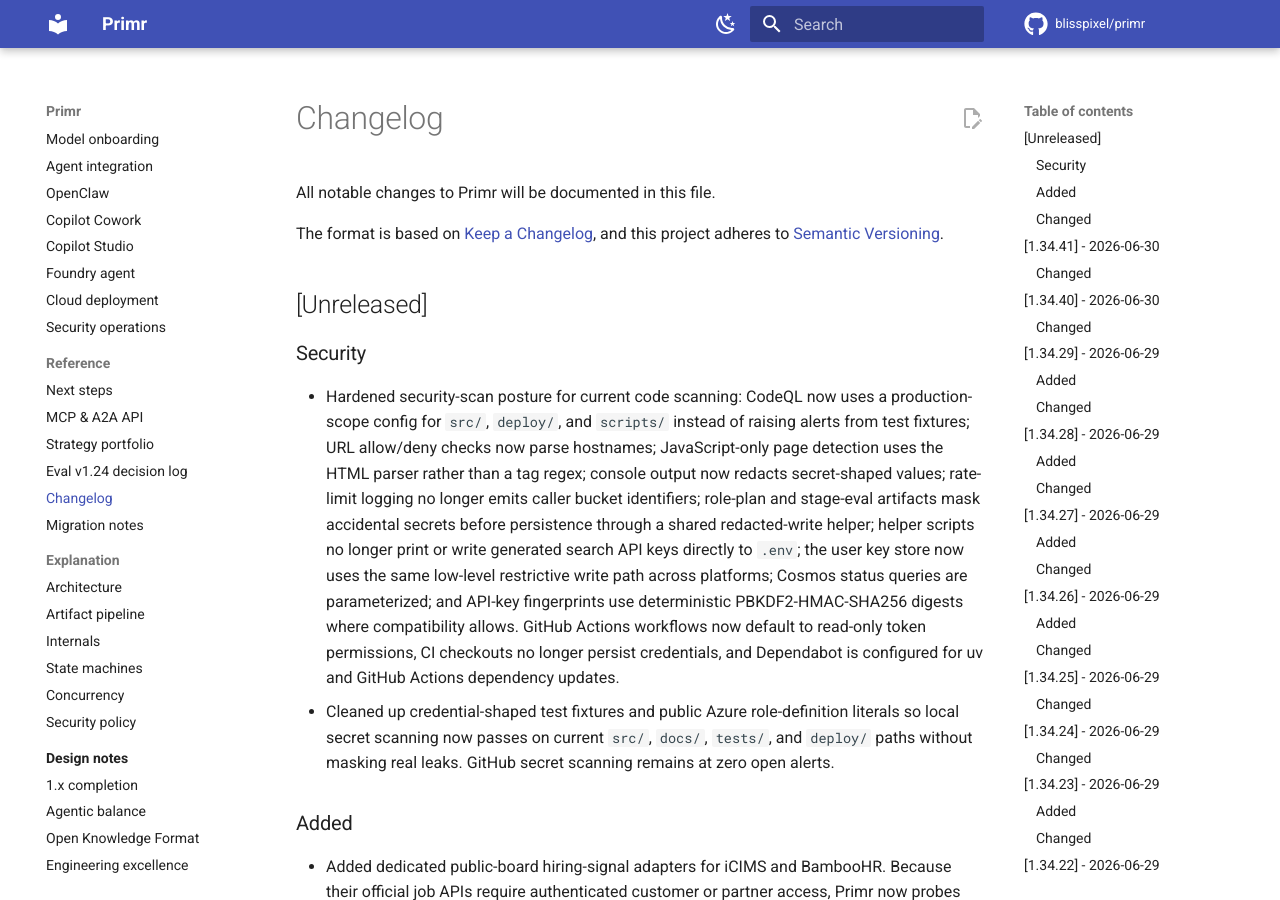
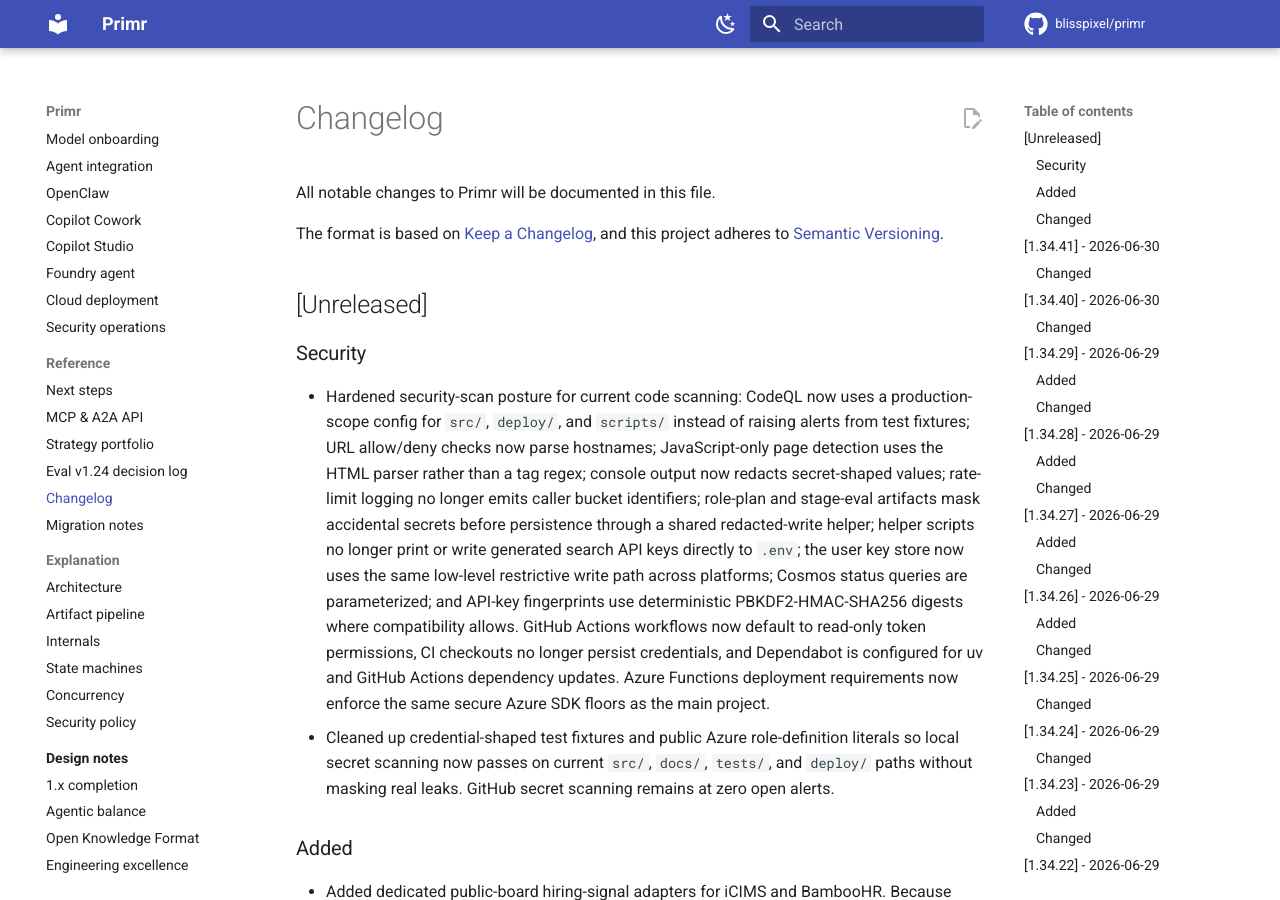
Before and after one commit to blisspixel/primr, an MkDocs documentation site: the page built from docs/CHANGELOG.md, in a window 1280 px wide and 900 px high. Built offline with MkDocs 1.6.1 and Material for MkDocs 9.7.7, drawn with Linux system fonts in a browser that asks for light colours; comment, search, counter and statistics services are not loaded.

Commit message:
Set secure Azure Functions dependency floors

```diff
--- a/docs/CHANGELOG.md
+++ b/docs/CHANGELOG.md
@@ -22,7 +22,8 @@
   fingerprints use deterministic PBKDF2-HMAC-SHA256 digests where compatibility
   allows. GitHub Actions workflows now default to read-only token permissions,
   CI checkouts no longer persist credentials, and Dependabot is configured for
-  uv and GitHub Actions dependency updates.
+  uv and GitHub Actions dependency updates. Azure Functions deployment
+  requirements now enforce the same secure Azure SDK floors as the main project.
 - Cleaned up credential-shaped test fixtures and public Azure role-definition
   literals so local secret scanning now passes on current `src/`, `docs/`,
   `tests/`, and `deploy/` paths without masking real leaks. GitHub secret
```
Also changed, not shown: 1 other file.
